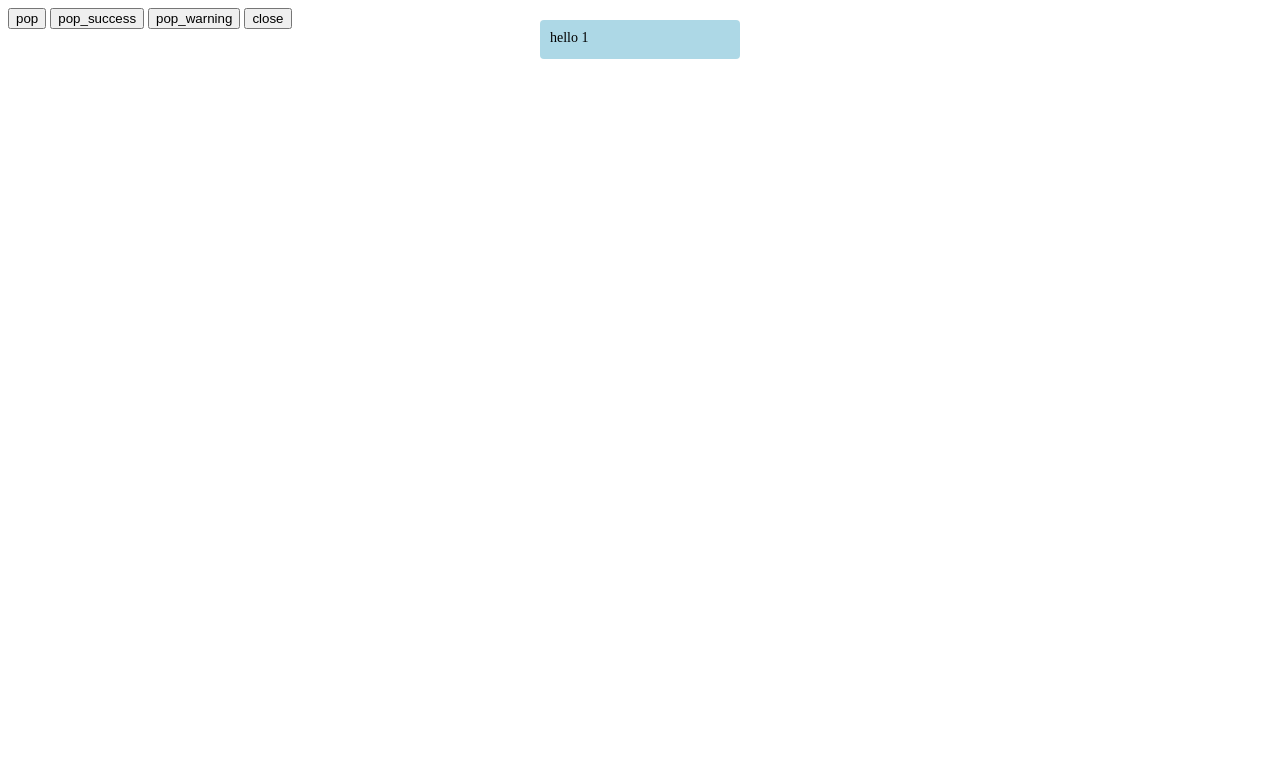
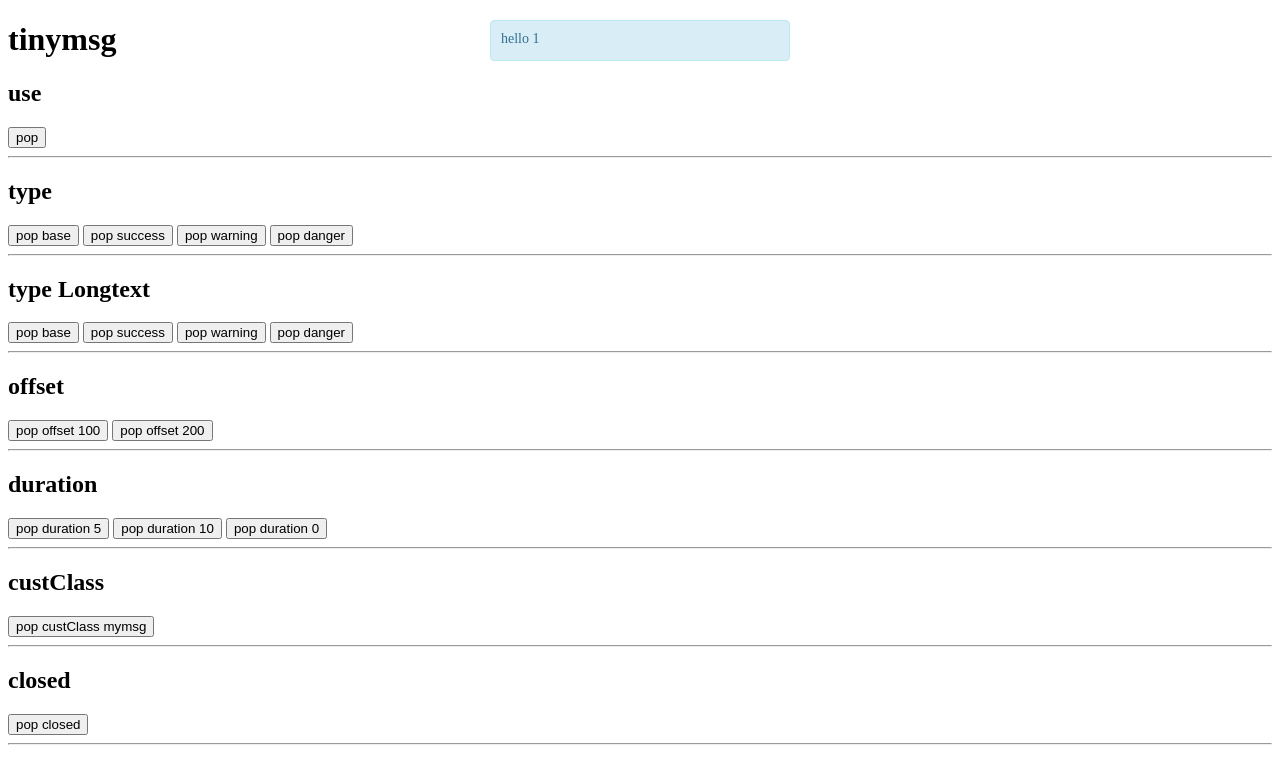
Before and after one commit to hgf0419/tinymsg, a website: page index.html in a window 1280 px wide. Both pictures are taken after a click on the button "pop". Drawn offline with Linux system fonts and the light colour scheme.

Commit message:
add showClose

```diff
--- a/index.html
+++ b/index.html
@@ -5,47 +5,55 @@
     <meta charset="UTF-8">
     <meta http-equiv="X-UA-Compatible" content="IE=edge">
     <meta name="viewport" content="width=device-width, initial-scale=1.0">
-    <title>Document</title>
+    <title>tinymsg demo</title>
     <style>
-        .tinymsg {
-            box-sizing: border-box;
-            min-width: 200px;
-            padding: 10px;
-            min-height: 39px;
-            border-radius: 4px;
-            position: fixed;
-            left: 50%;
-            top: 20px;
-            transform: translateX(-50%);
-            transition: opacity .5s, transform .5s, top .5s;
-            overflow: hidden;
-        }
-
-        .tinymsg--base {
-            background: lightblue;
-        }
-
-        .tinymsg--success {
-            background: green;
-        }
-
-        .tinymsg--warning {
-            background: #f90;
-        }
-
-        .tinymsg_content {
-            font-size: 14px;
+        .mymsg {
+            background-color: #09f;
+            border-color: #09f;
+            color: #fff;
         }
     </style>
 </head>
 
 <body>
+    <h1>tinymsg</h1>
+    <h2>use</h2>
     <button onclick="pop()">pop</button>
-    <button onclick="pop_success()">pop_success</button>
-    <button onclick="pop_warning()">pop_warning</button>
+    <hr>
 
+    <h2>type</h2>
+    <button onclick="pop_type('base')">pop base</button>
+    <button onclick="pop_type('success')">pop success</button>
+    <button onclick="pop_type('warning')">pop warning</button>
+    <button onclick="pop_type('danger')">pop danger</button>
+    <hr>
 
-    <button onclick="close()">close</button>
+    <h2>type Longtext</h2>
+    <button onclick="pop_type('base',true)">pop base</button>
+    <button onclick="pop_type('success',true)">pop success</button>
+    <button onclick="pop_type('warning',true)">pop warning</button>
+    <button onclick="pop_type('danger',true)">pop danger</button>
+    <hr>
+
+    <h2>offset</h2>
+    <button onclick="pop_offset(100)">pop offset 100</button>
+    <button onclick="pop_offset(200)">pop offset 200</button>
+    <hr>
+
+    <h2>duration</h2>
+    <button onclick="pop_duration(5)">pop duration 5</button>
+    <button onclick="pop_duration(10)">pop duration 10</button>
+    <button onclick="pop_duration(0)">pop duration 0</button>
+    <hr>
+
+    <h2>custClass</h2>
+    <button onclick="pop_class()">pop custClass mymsg</button>
+    <hr>
+
+    <h2>closed</h2>
+    <button onclick="pop_close()">pop closed</button>
+    <hr>
+
 
 
 
@@ -53,41 +61,48 @@
     <script>
 
         var a = 1;
+        var text = "hello";
+        var text_long = "我们推荐使用 npm 或 yarn 的方式进行开发，不仅可在开发环境轻松调试，也可放心地在生产环境打包部署使用，享受整个生态圈和工具链带来的诸多好处。";
+
         function pop() {
-
-            var msg = new MyPlugin('hello ' + a++);
-            // var msg2 = new MyPlugin({
-            //     content:'hello 2',
-            //     bgColor:'#f90',
-            // });
-
-            // var msg3 = new MyPlugin({
-            //     content:'hello 3',
-            //     duration:0,
-            // });
-
-            // var txt="我们推荐使用 npm 或 yarn 的方式进行开发，不仅可在开发环境轻松调试，也可放心地在生产环境打包部署使用，享受整个生态圈和工具链带来的诸多好处。";
-
-
-
-            // window.setTimeout(function(){
-            // 	msg.close();
-            // }, 2000);
+            var msg = new MyPlugin(text+' ' + a++);
         };
 
-        function pop_success() {
+        function pop_type(t, long) {
             var msg = new MyPlugin({
-                type: 'success',
-                content: 'hello ' + a++
+                type: t,
+                content: long ? text_long : text + ' ' + a++
             });
         }
 
-        function pop_warning() {
+        function pop_offset(o) {
             var msg = new MyPlugin({
-                type: 'warning',
-                content: 'hello ' + a++
+                content: text+' ' + a++,
+                offset: o
             });
         }
+
+        function pop_duration(d) {
+            var msg = new MyPlugin({
+                content: text+' ' + a++,
+                duration: d
+            });
+        }
+
+        function pop_class() {
+            var msg = new MyPlugin({
+                content: text+' ' + a++,
+                custClass: 'mymsg'
+            });
+        }
+
+        function pop_close() {
+            var msg = new MyPlugin({
+                content: text_long + ' ' + a++,
+                showClose: true,
+            });
+        }
+
     </script>
 </body>
 
--- a/tinymsg.js
+++ b/tinymsg.js
@@ -3,15 +3,21 @@
     "use strict";
 
     // utils
+    function extend(o, n) {
+        for (var key in n) {
+            o[key] = n[key];
+        }
+        return o;
+    }
+
     function addCss(css) {
-
+        console.log(css);
         var s = document.createElement('style');
         document.head.insertBefore(s, document.head.firstChild)
         // the world
         if (!s.styleSheet) return s.appendChild(document.createTextNode(css))
         // IE
         s.styleSheet.cssText = css
-
     };
 
     function addClass(el, cls) {
@@ -19,16 +25,22 @@
         else el.className += ' ' + cls
     };
 
-    // styles
-    //var css = '.tinymsg{width:200px;height:40px;position:absolute;z-index:9999;top:100px;background:#f90;}';
-
-    //addCss(css);
+    // insert styles
+    var styles=[
+        '.tinymsg {box-sizing: border-box;padding: 10px;min-height: 41px;min-width: 300px;border-radius: 4px;border: 1px solid transparent;position: fixed;left: 50%;top: 20px;transform: translateX(-50%);transition: top .5s;overflow: hidden;}',
+        '.tinymsg--base {color: #31708f;background-color: #d9edf7;border-color: #bce8f1;}',
+        '.tinymsg--success {color: #3c763d;background-color: #dff0d8;border-color: #d6e9c6;}',
+        '.tinymsg--warning {color: #8a6d3b;background-color: #fcf8e3;border-color: #faebcc;}',
+        '.tinymsg--danger {color: #a94442;background-color: #f2dede;border-color: #ebccd1;}',
+        '.tinymsg--close{padding-right: 28px;}',
+        '.tinymsg_content {font-size: 14px;}',
+        '.tinymsg_close {font-size: 20px;font-weight: 600;cursor: pointer;position: absolute;right: 10px;top: 5px;}',
+    ];
+    addCss(styles.join(''));
 
     var increment = 1;
     var zIndex = 1001;
     var instances = [];
-
-    // class
     var MyPlugin = function (options) {
         // 支持传入字符串
         if (typeof options === 'string') {
@@ -36,51 +48,63 @@
                 content: options,
             };
         }
-        //默认参数
+        // default
         var defaults = {
-            id: 'msg_' + increment++,//id唯一
-            type:'base',
-            duration: 5,
+            type: 'base',
+            offset: 20,
+            duration: 3,
+            id: 'msg_' + increment++,// id
         };
-        this.options = Object.assign({}, defaults, options);//合并参数
+        this.options = extend(defaults, options);
         this.init();
     };
 
     // init
     MyPlugin.prototype.init = function () {
         var options = this.options;
-        console.log('[init]：' + options.id);
+        // console.log('[init]：' + options.id);
 
         var el = document.createElement("div");
         el.id = options.id;
         addClass(el, 'tinymsg');
         el.innerHTML = '<div class="tinymsg_content">' + options.content + '<div/>';
-        if(options.type){
-            addClass(el,'tinymsg--'+options.type);
+
+        if (options.type) {
+            addClass(el, 'tinymsg--' + options.type);
         }
-        if (options.bgColor) {
-            ele.style.background = options.bgColor;
+        if (options.showClose) {
+            addClass(el, 'tinymsg--close');
+            el.innerHTML += '<span class="tinymsg_close">×</span>';
+        }
+        if (options.custClass) {
+            addClass(el, options.custClass);
         }
 
-        var verticalOffset = options.offset || 20;
-
+        var verticalOffset = options.offset;
         var len = instances.length;
 
-        // 上一个
+        // last
         var last = instances[len - 1];
         if (last) {
             var last_dom = last.el;
-            verticalOffset = parseInt(last_dom.style.top,10) + last_dom.offsetHeight + 16;
+            verticalOffset = parseInt(last_dom.style.top, 10) + last_dom.offsetHeight + 16;
         }
 
         el.style.top = verticalOffset + 'px';
         el.style.zIndex = zIndex++;
         instances.push({ id: options.id, el: el });
-        document.body.appendChild(el);//插入元素
+        document.body.appendChild(el);// insert
+
+        var that = this;
+        if (options.showClose) {
+            // event
+            document.getElementById(options.id).lastElementChild.onclick = function () {
+                that.close();
+            };
+        }
 
         // duration
         if (options.duration) {
-            var that = this;
             setTimeout(function () {
                 that.close();
             }, options.duration * 1000)
@@ -89,9 +113,8 @@
 
     // close
     MyPlugin.prototype.close = function () {
-
         var id = this.options.id;
-        console.log('[close]：' + id);
+        // console.log('[close]：' + id);
 
         var len = instances.length;
         var index = -1;
@@ -106,16 +129,18 @@
             }
         }
         var el = document.getElementById(id);
-        document.body.removeChild(el);//删除元素
+        if (el) {
+            document.body.removeChild(el);
+        }
+
         if (len <= 1 || index === -1 || index == len - 1) return;
 
-        // 下一个自动顶上被删除的位置
+        // correct top
         for (var i = index; i < len - 1; i++) {
             var dom = instances[i].el;
             dom.style.top =
                 parseInt(dom.style.top, 10) - removedHeight - 16 + 'px';
         }
-
 
     }
 
```
Also changed, not shown: package.json (added, +17 -0 lines), README.md, 2 other files.
